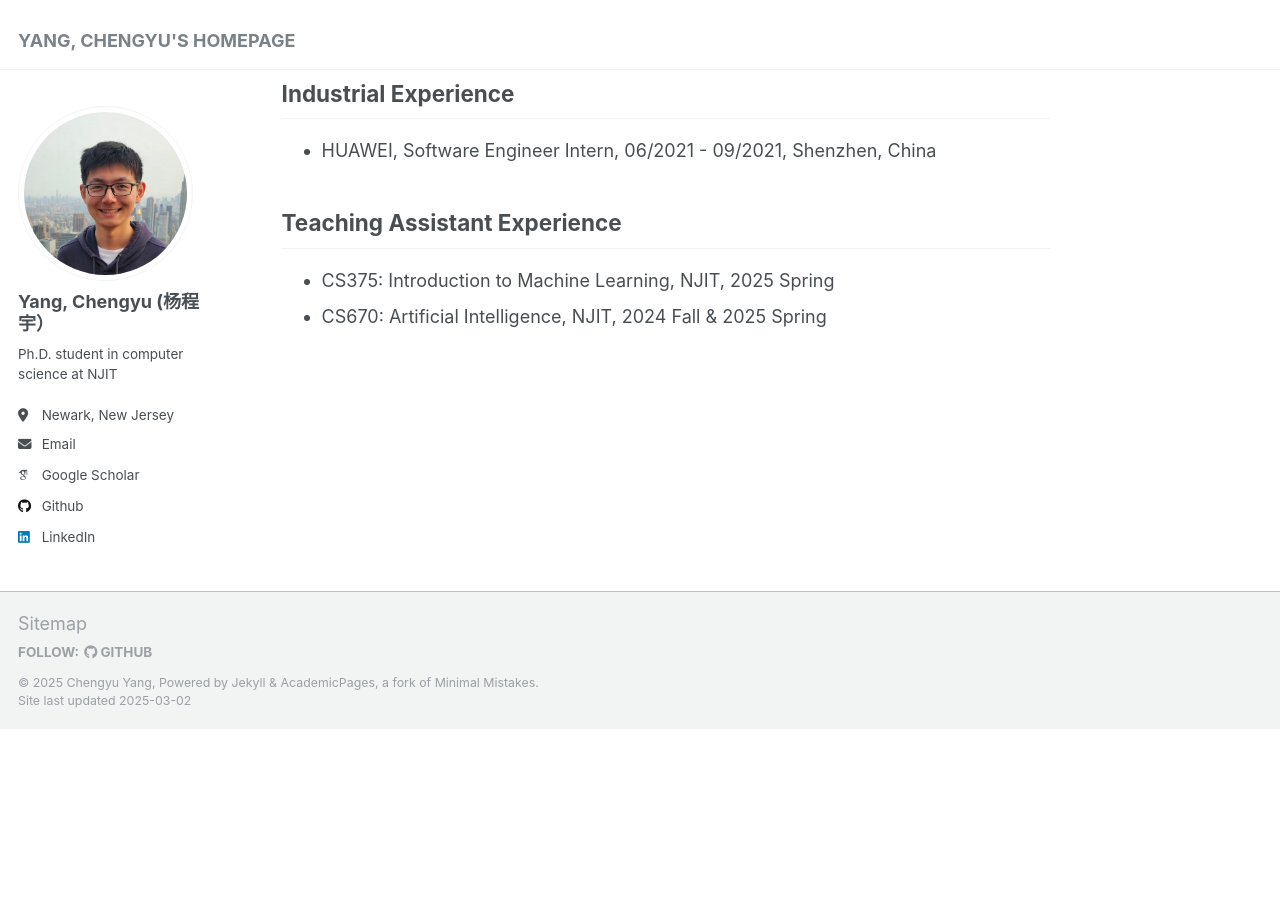
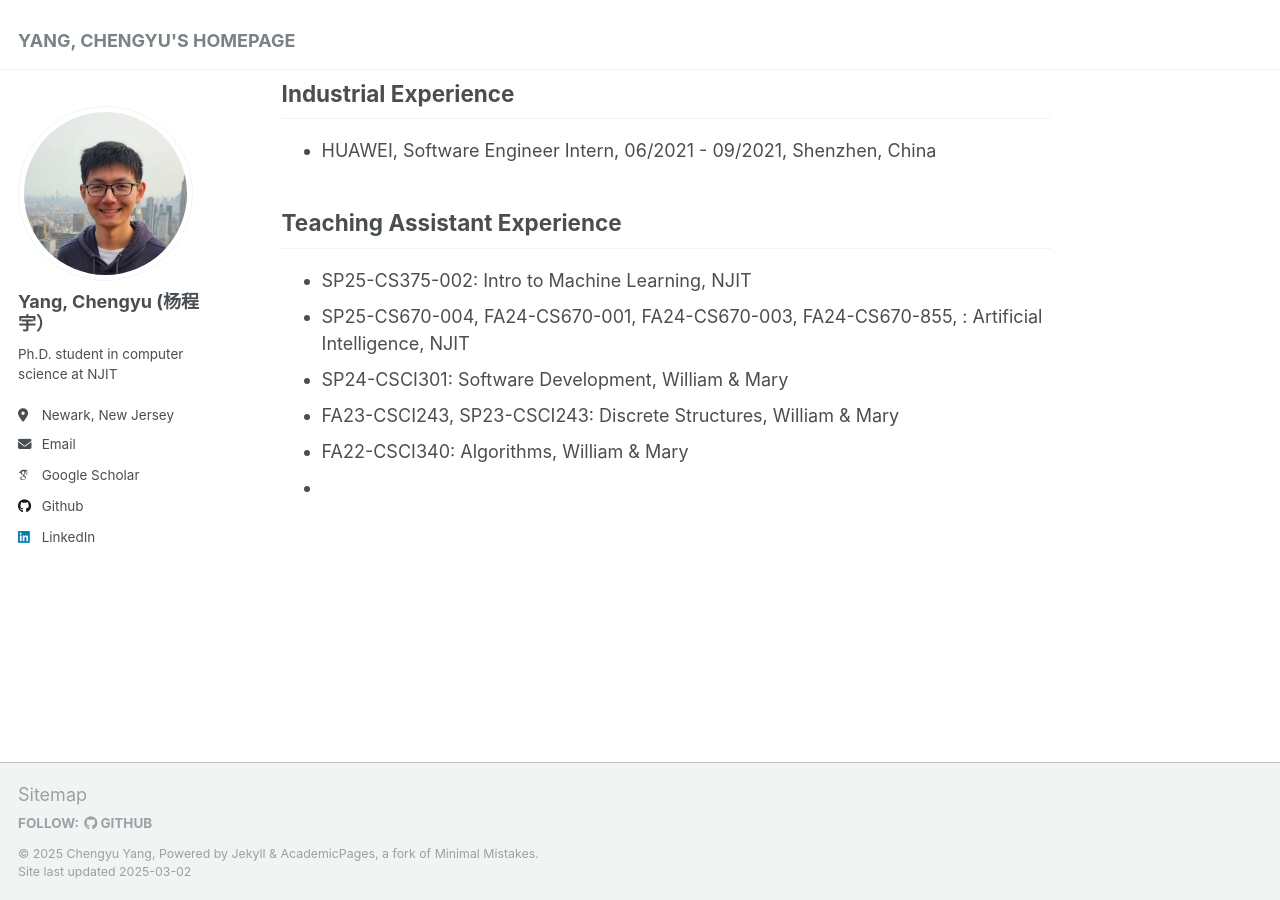
Before and after one commit to chengyuyang-njit/chengyuyang-njit.github.io, a Jekyll site: the page built from _pages/about.md, in a window 1280 px wide and 900 px high, scrolled down 1106 px. Built offline with Jekyll 4.4.1, drawn with Linux system fonts in a browser that asks for light colours; some web fonts are replaced; before the commit the page ends 1835 px from its top, so only the background shows below that; some of the changed text lies outside the part shown.

Commit message:
Update about.md

```diff
--- a/_pages/about.md
+++ b/_pages/about.md
@@ -35,5 +35,9 @@ Industrial Experience
 
 Teaching Assistant Experience
 ------
-- CS375: Introduction to Machine Learning, NJIT, 2025 Spring
-- CS670: Artificial Intelligence, NJIT, 2024 Fall & 2025 Spring
+- SP25-CS375-002: Intro to Machine Learning, NJIT
+- SP25-CS670-004, FA24-CS670-001, FA24-CS670-003, FA24-CS670-855, : Artificial Intelligence, NJIT
+- SP24-CSCI301: Software Development, William & Mary
+- FA23-CSCI243, SP23-CSCI243: Discrete Structures, William & Mary
+- FA22-CSCI340: Algorithms, William & Mary
+-
```
Also changed, not shown: other parts of _pages/about.md (+1 -1 lines).
